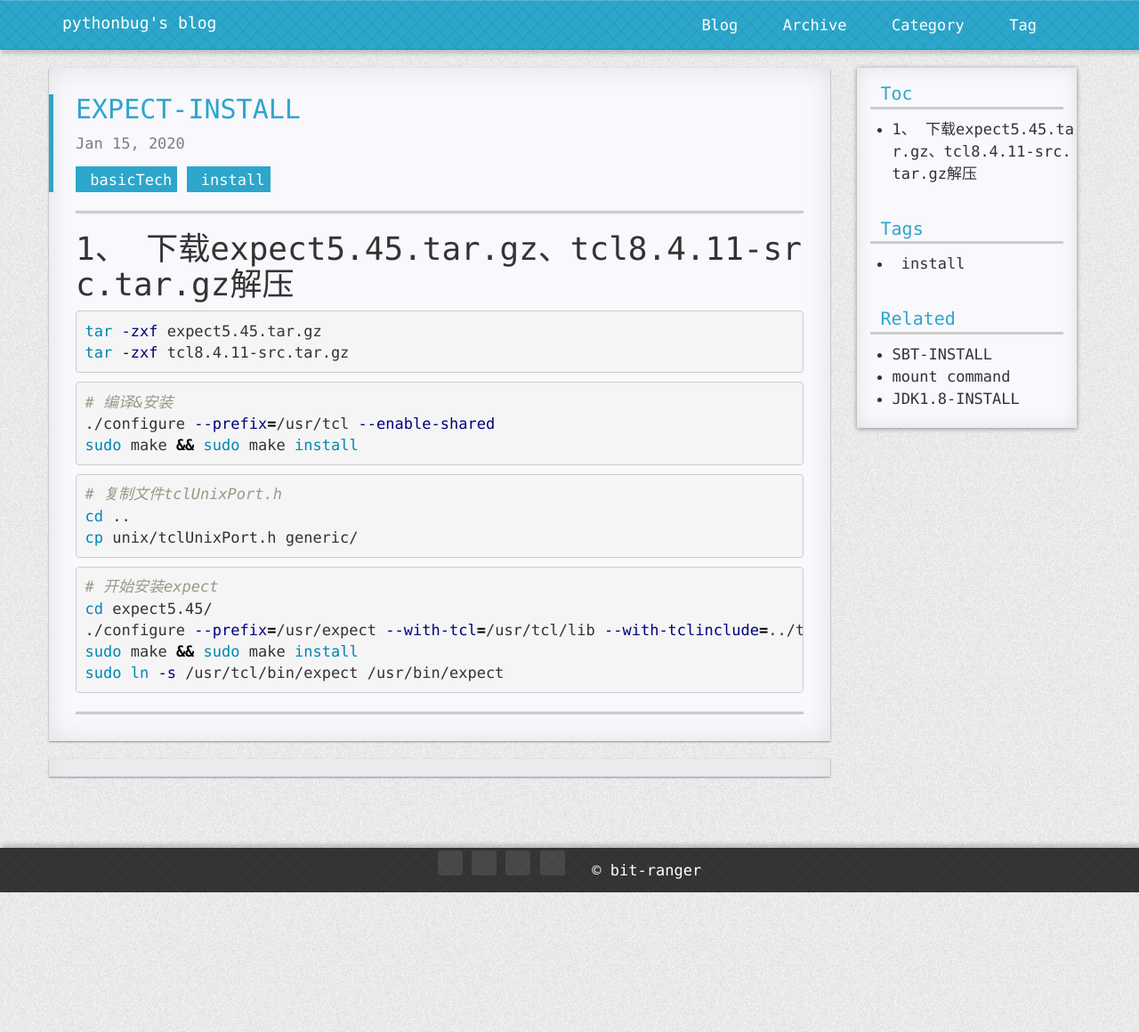
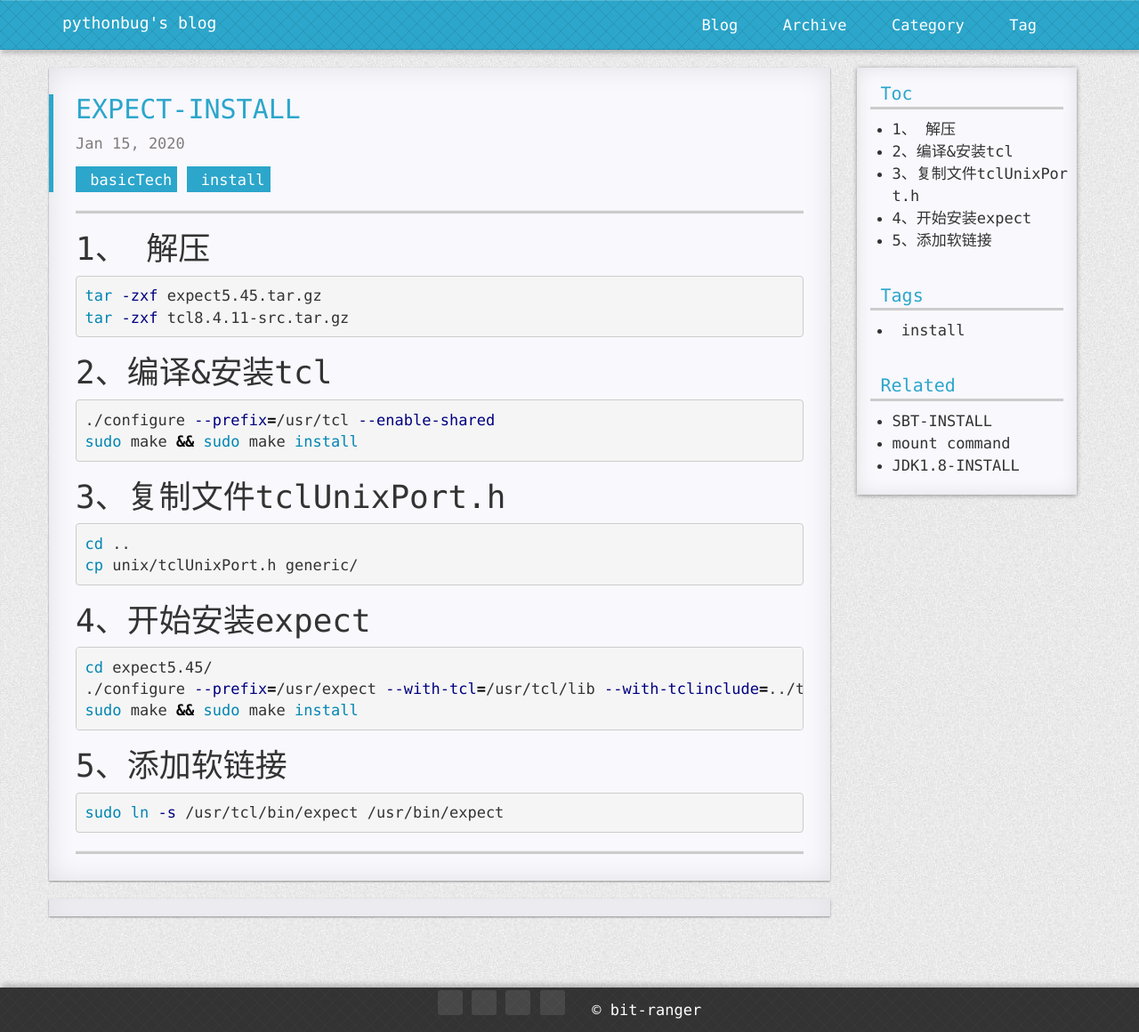
Before and after one commit to pythonbug/pythonbug.github.io, a Jekyll site: the page built from _posts/2020-01-15-expect-install.md, in a window 1280 px wide. Shown: the whole page at 89% size. Built offline with Jekyll 4.4.1, drawn with Linux system fonts in a browser that asks for light colours; nearby versions of some CDN libraries; comment, search, counter and statistics services are not loaded; a style sheet for code colours, icons or effects is not loaded.

Commit message:
linux中的expect下载安装 文章格式修改

```diff
--- a/_posts/2020-01-15-expect-install.md
+++ b/_posts/2020-01-15-expect-install.md
@@ -9,29 +9,33 @@ published: true
 * TOC
 {:toc}
 
-# 1、 下载expect5.45.tar.gz、tcl8.4.11-src.tar.gz解压
+# 1、 解压
 
 ~~~shell
 tar -zxf expect5.45.tar.gz
 tar -zxf tcl8.4.11-src.tar.gz
 ~~~
 
+# 2、编译&安装tcl
 ~~~shell
-# 编译&安装
 ./configure --prefix=/usr/tcl --enable-shared
 sudo make && sudo make install
 ~~~
 
+# 3、复制文件tclUnixPort.h
 ~~~shell
-# 复制文件tclUnixPort.h
 cd ..
 cp unix/tclUnixPort.h generic/
 ~~~
 
+# 4、开始安装expect
 ~~~shell
-# 开始安装expect
 cd expect5.45/
 ./configure --prefix=/usr/expect --with-tcl=/usr/tcl/lib --with-tclinclude=../tcl8.4.11/generic
 sudo make && sudo make install
+~~~
+
+# 5、添加软链接
+~~~shell
 sudo ln -s /usr/tcl/bin/expect /usr/bin/expect
 ~~~
```
